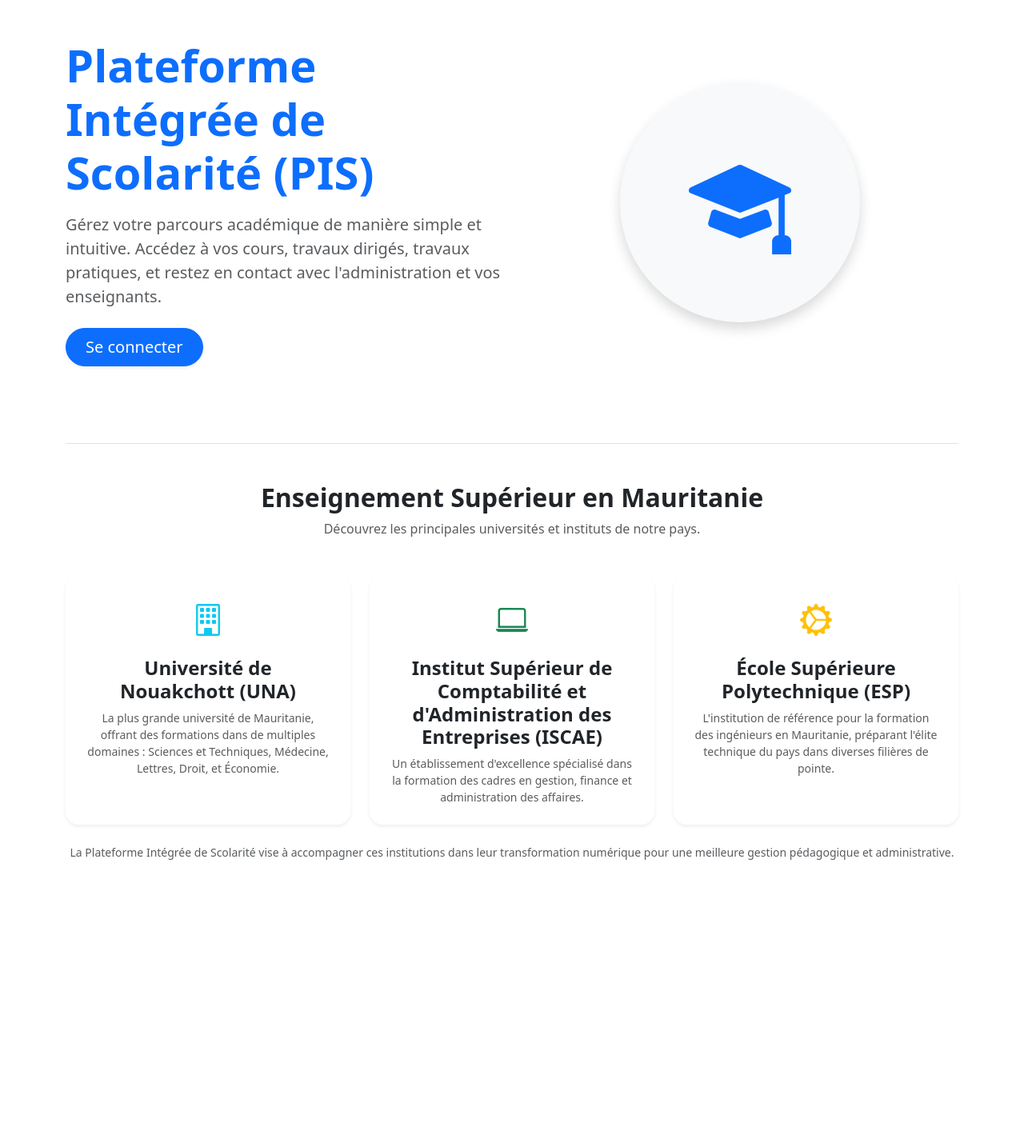
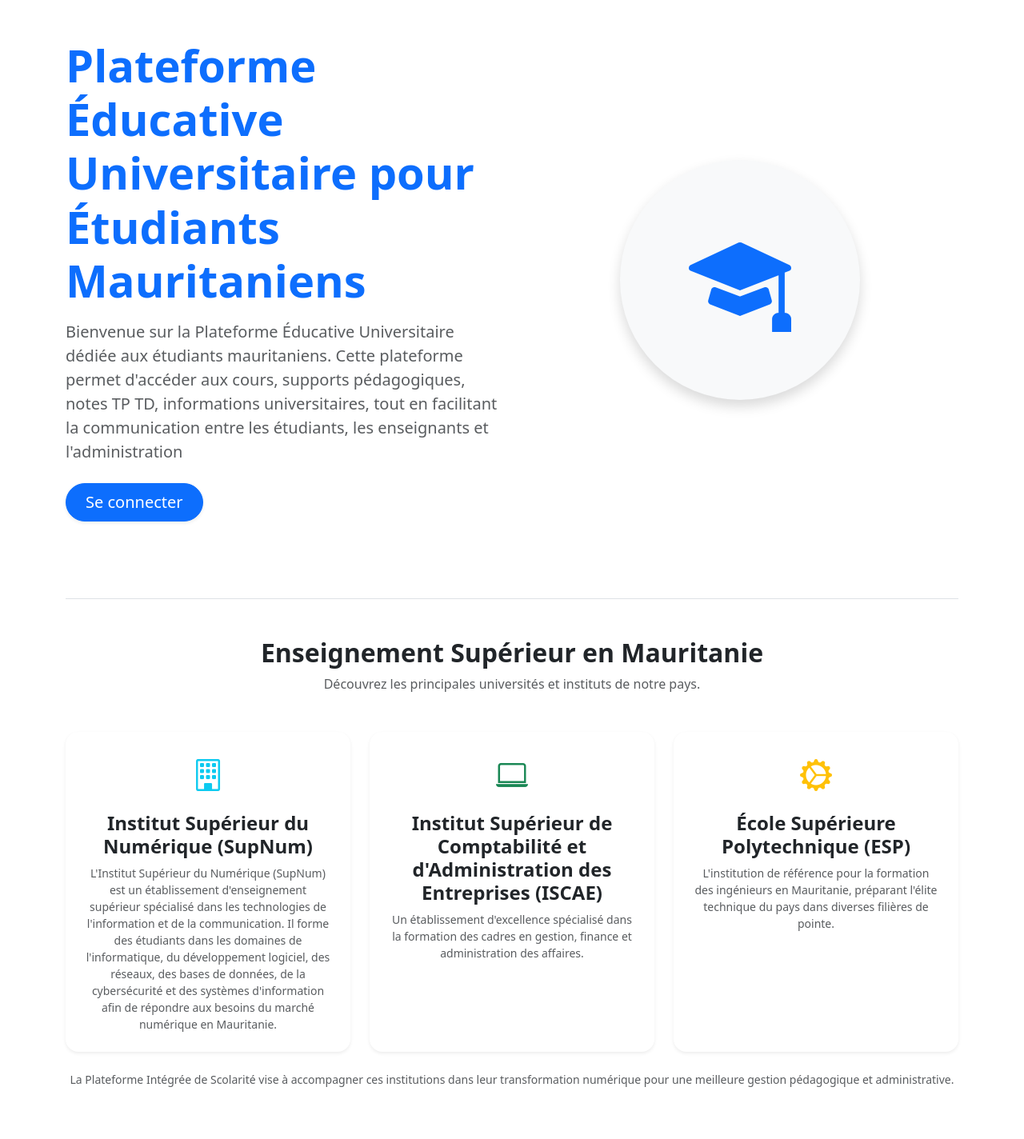
Before and after one commit to 24156/PIS_2026, a Django app: page / in a window 1280 px wide. Shown: the whole page at 80% size. Before the commit the page ends 1075 px from the top, so only its background shows below. Run offline with Django 5.2, Linux system fonts and the light colour scheme.

Commit message:
mis a jour

```diff
--- a/accounts/views.py
+++ b/accounts/views.py
@@ -12,6 +12,7 @@ from academics.models import (
     Departement, Enseignant, Etudiant, Faculte, Filiere, Matiere, NiveauEtude,
 )
 from communication.models import Annonce
+from django.db.models import ProtectedError
 from pedagogy.models import Cours, RenduDevoir, TravailDirige, TravailPratique
 from schedule.models import EmploiDuTemps
 
@@ -196,9 +197,12 @@ def user_delete(request, pk):
             messages.error(request, 'Vous ne pouvez pas supprimer votre propre compte.')
         else:
             username = user.username
-            user.delete()
-            log_activity(request.user, f'Suppression utilisateur {username}', 'Utilisateurs')
-            messages.success(request, 'Utilisateur supprimé.')
+            try:
+                user.delete()
+                log_activity(request.user, f'Suppression utilisateur {username}', 'Utilisateurs')
+                messages.success(request, 'Utilisateur supprimé.')
+            except ProtectedError:
+                messages.error(request, 'Impossible de supprimer cet utilisateur car il est lié à d\'autres enregistrements.')
         return redirect('accounts:user_list')
     return render(request, 'accounts/confirm_delete.html', {'object': user, 'type': 'utilisateur'})
 
--- a/templates/accounts/home.html
+++ b/templates/accounts/home.html
@@ -8,8 +8,12 @@
     <!-- Hero Section -->
     <div class="row align-items-center mb-5 pb-5">
         <div class="col-lg-6">
-            <h1 class="display-4 fw-bold text-primary mb-3">Plateforme Intégrée de Scolarité (PIS)</h1>
-            <p class="lead text-muted mb-4">Gérez votre parcours académique de manière simple et intuitive. Accédez à vos cours, travaux dirigés, travaux pratiques, et restez en contact avec l'administration et vos enseignants.</p>
+            <h1 class="display-4 fw-bold text-primary mb-3">Plateforme Éducative Universitaire pour Étudiants Mauritaniens</h1>
+            <p class="lead text-muted mb-4"> Bienvenue sur la Plateforme Éducative Universitaire dédiée aux
+    étudiants mauritaniens. Cette plateforme permet d'accéder aux
+    cours, supports pédagogiques, notes TP TD, informations
+    universitaires, tout en facilitant la communication entre les
+    étudiants, les enseignants et l'administration</p>
             <a href="{% url 'accounts:login' %}" class="btn btn-primary btn-lg px-4 me-md-2 rounded-pill shadow-sm">Se connecter</a>
         </div>
         <div class="col-lg-6 mt-4 mt-lg-0 text-center">
@@ -35,8 +39,16 @@
                         <div class="mb-3">
                             <i class="bi bi-building fs-1 text-info"></i>
                         </div>
-                        <h4 class="card-title fw-bold">Université de Nouakchott (UNA)</h4>
-                        <p class="card-text text-muted small">La plus grande université de Mauritanie, offrant des formations dans de multiples domaines : Sciences et Techniques, Médecine, Lettres, Droit, et Économie.</p>
+                        <h4 class="card-title fw-bold">Institut Supérieur du Numérique (SupNum)</h4>
+                        <p class="card-text text-muted small">
+                            L'Institut Supérieur du Numérique (SupNum) est un établissement
+    d'enseignement supérieur spécialisé dans les technologies de
+    l'information et de la communication. Il forme des étudiants dans
+    les domaines de l'informatique, du développement logiciel, des
+    réseaux, des bases de données, de la cybersécurité et des systèmes
+    d'information afin de répondre aux besoins du marché numérique en
+    Mauritanie.
+                        </p>
                     </div>
                 </div>
             </div>
--- a/templates/accounts/login.html
+++ b/templates/accounts/login.html
@@ -28,12 +28,12 @@
                 </button>
             </form>
             <hr>
-            <div class="text-center small text-muted">
+            <!-- <div class="text-center small text-muted">
                 <p class="mb-1"><strong>Comptes de démonstration :</strong></p>
                 <p class="mb-0">Admin : admin / admin123</p>
                 <p class="mb-0">Enseignant : prof.mahmoud / prof123</p>
                 <p class="mb-0">Étudiant : etudiant.ahmed / etud123</p>
-            </div>
+            </div> -->
         </div>
     </div>
 </div>
--- a/templates/base.html
+++ b/templates/base.html
@@ -4,7 +4,7 @@
 <head>
     <meta charset="UTF-8">
     <meta name="viewport" content="width=device-width, initial-scale=1.0">
-    <title>{% block title %}Plateforme Universitaire{% endblock %} | PIS Mauritanie</title>
+    <title>{% block title %}Plateforme éducative universitaire {% endblock %} | pour étudiants mauritaniens</title>
     <link href="https://cdn.jsdelivr.net/npm/bootstrap@5.3.3/dist/css/bootstrap.min.css" rel="stylesheet">
     <link href="https://cdn.jsdelivr.net/npm/bootstrap-icons@1.11.3/font/bootstrap-icons.min.css" rel="stylesheet">
     <link href="{% static 'css/style.css' %}" rel="stylesheet">
```
Also changed, not shown: academics/views.py (+50 -21 lines), communication/views.py (+8 -2 lines), library/views.py (+8 -2 lines), pedagogy/views.py (+22 -9 lines), db.sqlite3, 6 other files.
